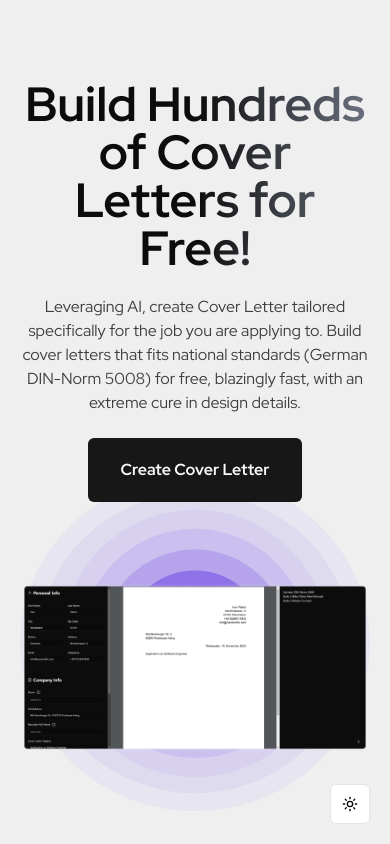
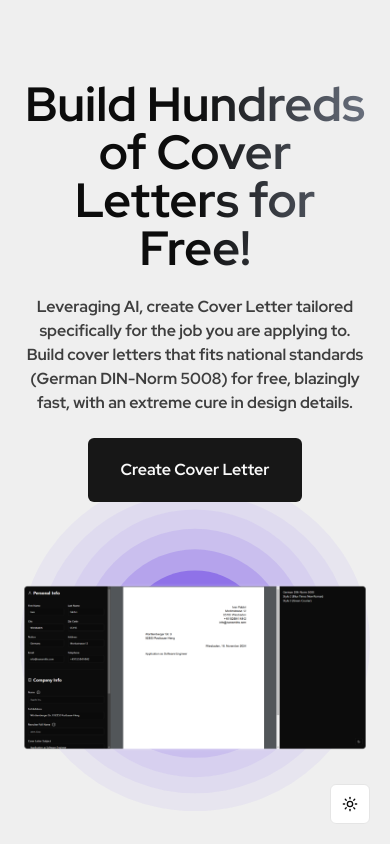
Before and after one commit to IvanSmiths/cover-letter-builder-pro, a Next.js app: page / in a window 390 px wide. Shown: the top 844 px of the page. Built offline with nearby package versions, Linux system fonts and the light colour scheme.

Commit message:
improve responsiveness to higher screen

```diff
--- a/components/home/header/HeaderText.tsx
+++ b/components/home/header/HeaderText.tsx
@@ -9,18 +9,20 @@ type HeaderProps = {
 const HeaderText = ({ title, paragraph, isHero }: HeaderProps) => {
   return (
     <div
-      className={`${isHero ? "px-0 pt-large md:pt-xxlarge lg:px-xlarge" : "mt-large"} align-center relative z-10 flex flex-col items-center gap-regular`}
+      className={`${isHero ? "px-0 pt-large md:pt-xxlarge xl:px-xlarge" : "mt-large"} align-center relative z-10 flex flex-col items-center gap-regular`}
     >
       <h1
-        className={`${isHero ? "h-full bg-gradient-to-r from-dark via-dark to-gray-500 bg-clip-text text-5xl text-transparent dark:from-light dark:via-light dark:to-gray-400 md:text-7xl lg:text-8xl" : "text-6xl"} text-center font-bold`}
+        className={`${isHero ? "3xl:text-9xl h-full bg-gradient-to-r from-dark via-dark to-gray-500 bg-clip-text text-5xl text-transparent dark:from-light dark:via-light dark:to-gray-400 md:text-7xl lg:text-8xl" : "text-6xl"} text-center font-bold`}
       >
         {title}
       </h1>
-      <p className="text-center text-darkSecondary dark:text-lightSecondary md:text-lg lg:w-4/6">
+      <p
+        className={` ${isHero ? "font-semibold text-dark dark:text-light" : ""} 3xl:text-2xl text-center text-darkSecondary dark:text-lightSecondary md:text-lg 2xl:w-4/6`}
+      >
         {paragraph}
       </p>
       {isHero ? (
-        <Button size="lg" className="w-fit font-bold">
+        <Button size="lg" className="3xl:text-2xl w-fit font-bold">
           Create Cover Letter
         </Button>
       ) : null}
--- a/tailwind.config.ts
+++ b/tailwind.config.ts
@@ -23,6 +23,9 @@ const config: Config = {
         small: "var(--small)",
         regular: "var(--regular)",
         medium: "var(--medium)",
+      },
+      screens: {
+        "3xl": "2560px",
       },
       backgroundImage: {
         "gradient-radial": "radial-gradient(var(--tw-gradient-stops))",
```
